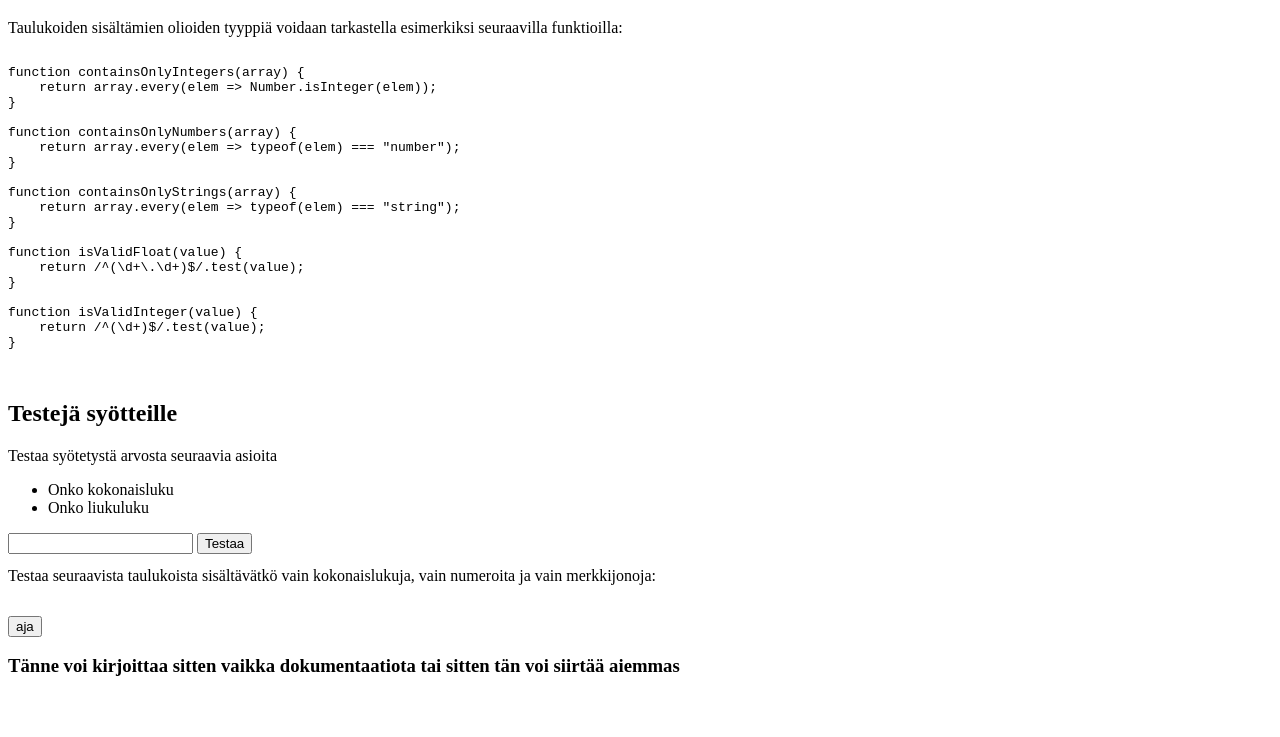
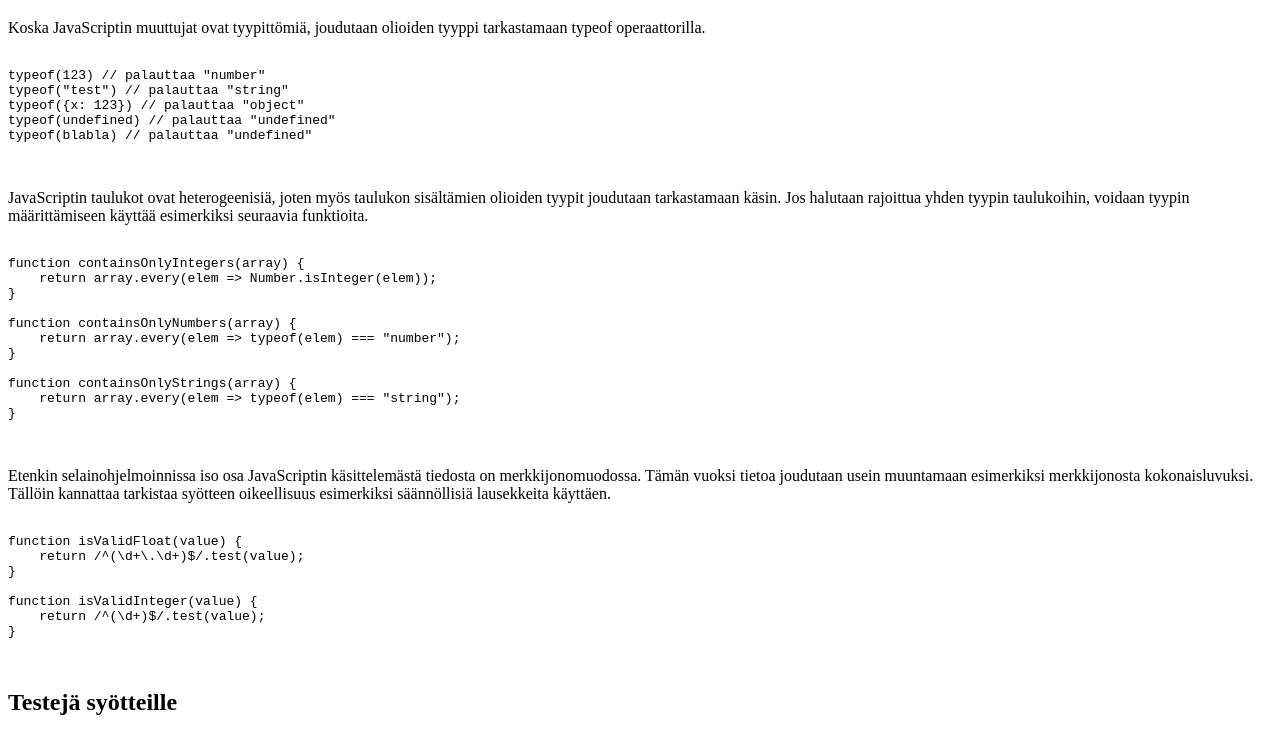
Before and after one commit to tixtixti/JStyhma, a website: page static/wk2.html in a window 1280 px wide. Shown: the part 61-798 px from the top of the page. Drawn offline with Linux system fonts and the light colour scheme.

Commit message:
Refaktorointia ja uutta tietoa

```diff
--- a/server.js
+++ b/server.js
@@ -1,7 +1,6 @@
 var express = require('express');
 var app = express();
-app.use(express.static(__dirname + '/js'));
-app.use(express.static(__dirname + '/html'));
+app.use(express.static(__dirname + '/static'));
 
 app.get('/', function (req, res) {
   res.sendFile(__dirname + '/index.html')
--- a/html/wk2.html
+++ b/static/wk2.html
@@ -8,7 +8,18 @@
     <body onload="init()">
         <h1>Laskuharjoitukset viikolle 2</h1>
 
-        Taulukoiden sisältämien olioiden tyyppiä voidaan tarkastella esimerkiksi seuraavilla funktioilla:
+        <p>Koska JavaScriptin muuttujat ovat tyypittömiä, joudutaan olioiden tyyppi tarkastamaan typeof operaattorilla.</p>
+        <pre>
+        <code>
+typeof(123) // palauttaa "number"
+typeof("test") // palauttaa "string"
+typeof({x: 123}) // palauttaa "object"
+typeof(undefined) // palauttaa "undefined"
+typeof(blabla) // palauttaa "undefined"
+        </code>
+        </pre>
+
+        <p>JavaScriptin taulukot ovat heterogeenisiä, joten myös taulukon sisältämien olioiden tyypit joudutaan tarkastamaan käsin. Jos halutaan rajoittua yhden tyypin taulukoihin, voidaan tyypin määrittämiseen käyttää esimerkiksi seuraavia funktioita.</p>
         <pre>
         <code>
 function containsOnlyIntegers(array) {
@@ -22,7 +33,12 @@ function containsOnlyNumbers(array) {
 function containsOnlyStrings(array) {
     return array.every(elem => typeof(elem) === "string");
 }
+        </code>
+        </pre>
 
+        <p>Etenkin selainohjelmoinnissa iso osa JavaScriptin käsittelemästä tiedosta on merkkijonomuodossa. Tämän vuoksi tietoa joudutaan usein muuntamaan esimerkiksi merkkijonosta kokonaisluvuksi. Tällöin kannattaa tarkistaa syötteen oikeellisuus esimerkiksi säännöllisiä lausekkeita käyttäen.
+        <pre>
+        <code>
 function isValidFloat(value) {
     return /^(\d+\.\d+)$/.test(value);
 }
@@ -32,6 +48,7 @@ function isValidInteger(value) {
 }
         </code>
         </pre>
+
 
         <h2>Testejä syötteille</h2>
         Testaa syötetystä arvosta seuraavia asioita
@@ -52,9 +69,7 @@ function isValidInteger(value) {
 
         <pre id="myList5"></pre>
 
-        <h3>Tänne voi kirjoittaa sitten vaikka dokumentaatiota tai sitten tän voi siirtää aiemmas</h3>
-
-        <script src="js/h1.js"></script>
-        <script src="js/h1_handler.js"></script>
+        <script src="h2.js"></script>
+        <script src="h2_handler.js"></script>
     </body>
 </html>
```
Also changed, not shown: static/h2.js (renamed from js/h1.js), static/h2_handler.js (renamed from js/h1_handler.js).
